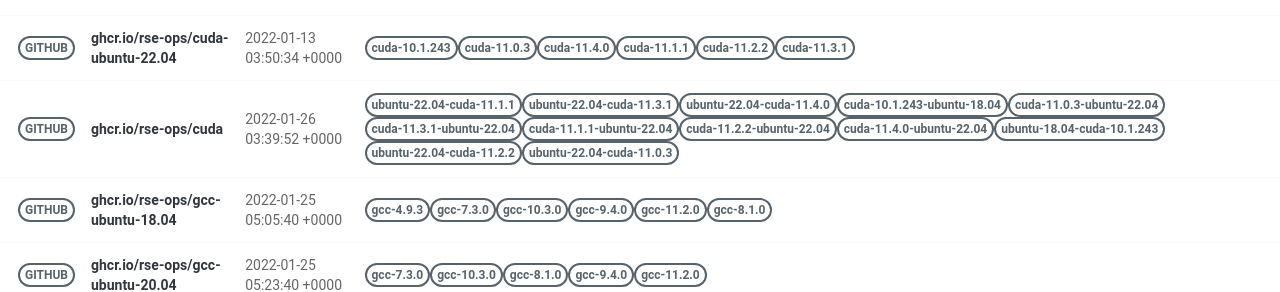
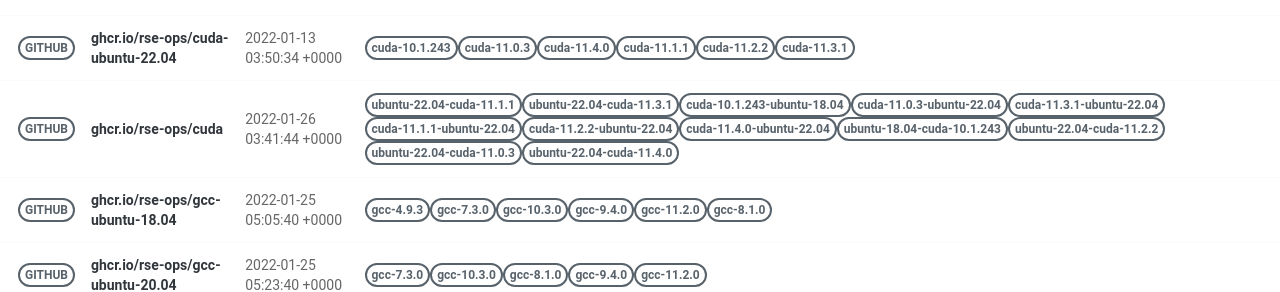
Before and after one commit to rse-ops/docker-images, a Jekyll site: the page built from pages/index.md, in a window 1280 px wide. Shown: the part 414-706 px from the top of the page. Built offline with Jekyll 4.4.1, drawn with Linux system fonts in a browser that asks for light colours; nearby versions of some CDN libraries.

Commit message:
Automated push to update library 2022-01-26

```diff
--- a/_library/ghcr.io-rse-ops-cuda.md
+++ b/_library/ghcr.io-rse-ops-cuda.md
@@ -1,7 +1,7 @@
 ---
 layout: container
 name: ghcr.io/rse-ops/cuda
-updated_at: 2022-01-26 03:39:52.193923
+updated_at: 2022-01-26 03:41:44.209879
 
 
 container_url: https://github.com/orgs/rse-ops/packages/container/package/cuda
```
Also changed, not shown: other parts of _library/ghcr.io-rse-ops-cuda.md (+3 -3 lines).
